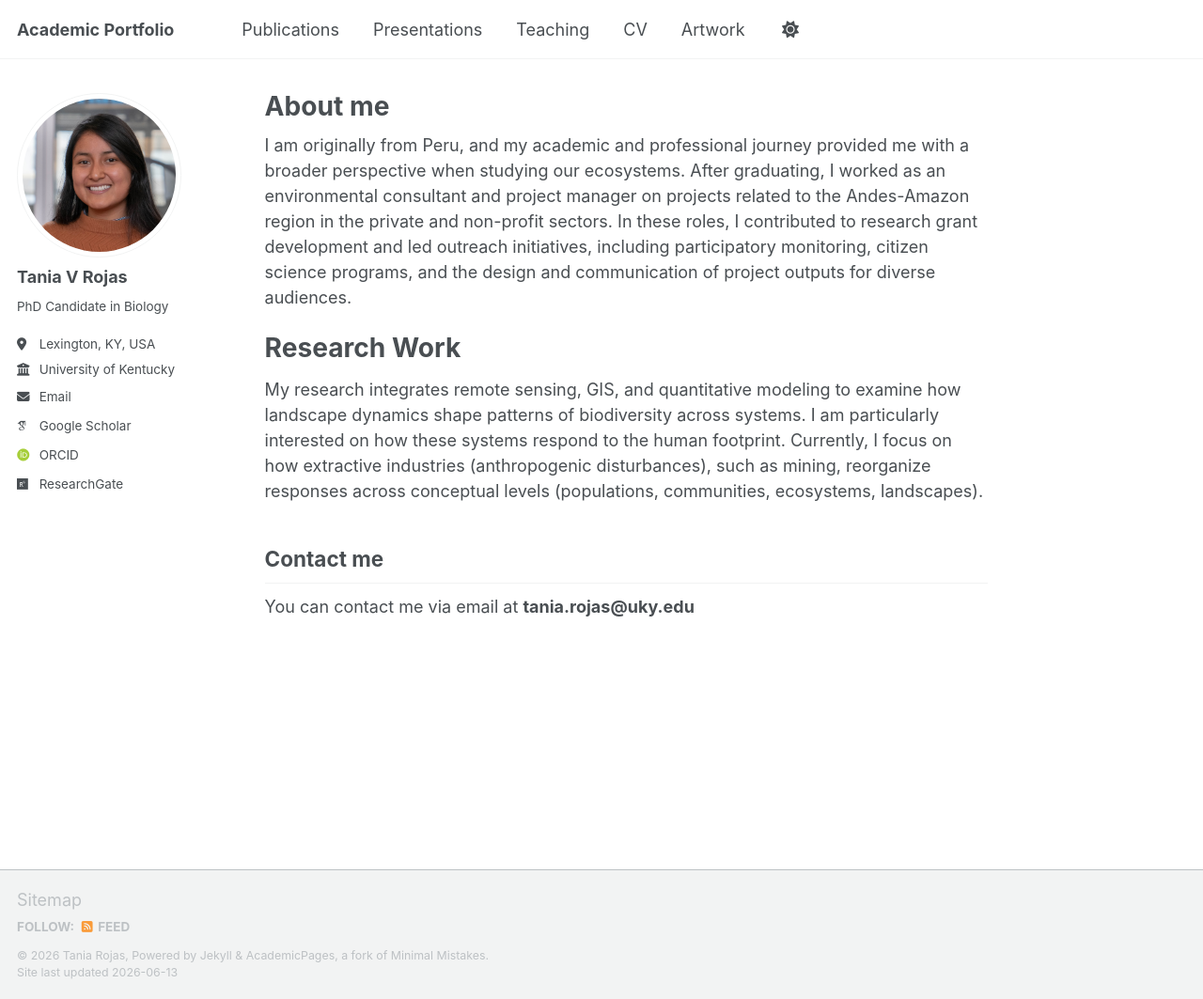
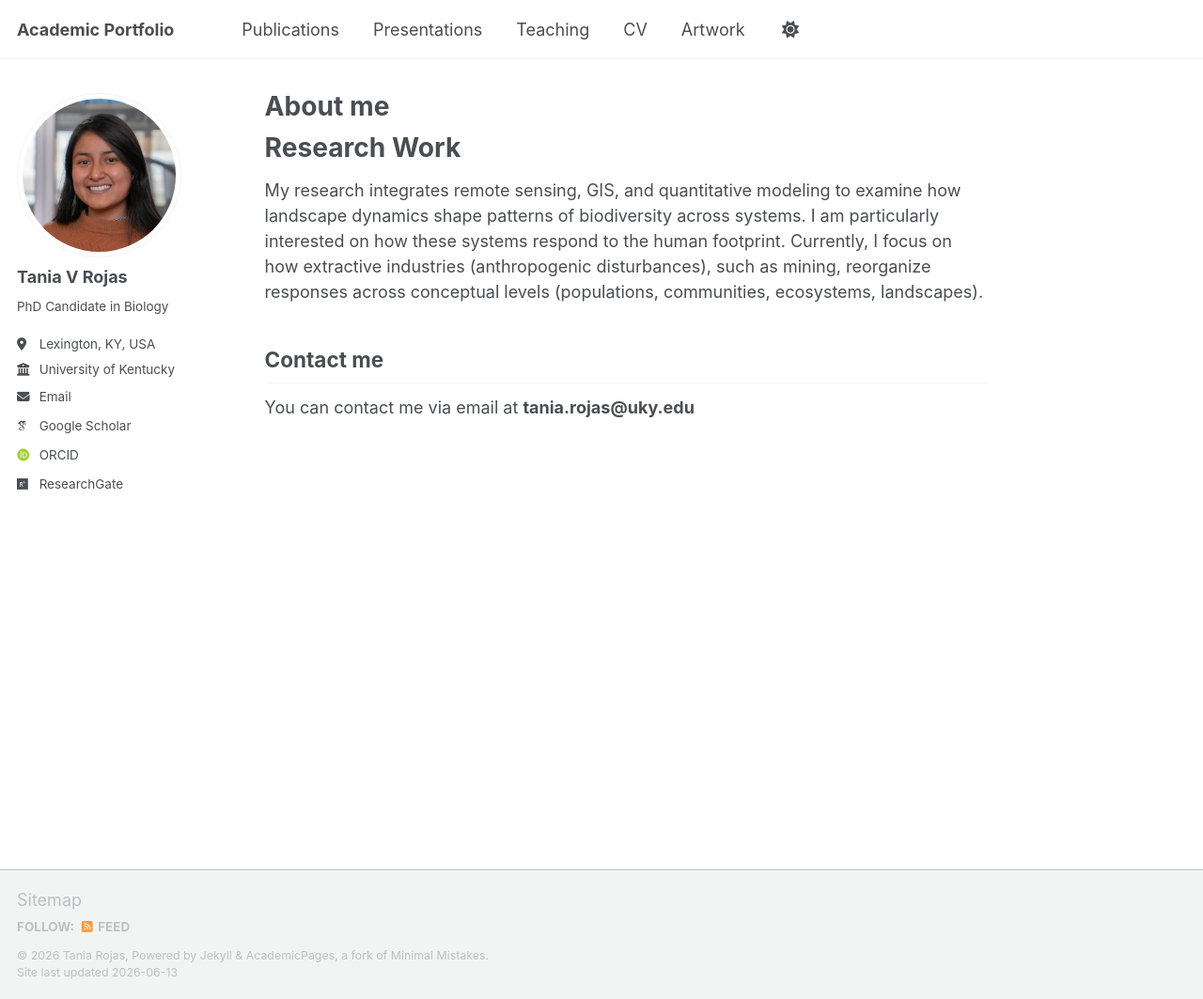
Before and after one commit to taniarojasc/taniarojasc.github.io, a Jekyll site: the page built from _pages/about.md, in a window 1280 px wide and 1063 px high. Shown: the whole window at 94% size. Built offline with Jekyll 4.4.1, drawn with Linux system fonts in a browser that asks for light colours; some web fonts are replaced; a script that is not in the unit is left out.

Commit message:
Update about.md

```diff
--- a/_pages/about.md
+++ b/_pages/about.md
@@ -7,8 +7,6 @@ redirect_from:
   - /about.html
 ---
 
-I am originally from Peru, and my academic and professional journey provided me with a broader perspective when studying our ecosystems. After graduating, I worked as an environmental consultant and project manager on projects related to the Andes-Amazon region in the private and non-profit sectors. In these roles, I contributed to research grant development and led outreach initiatives, including participatory monitoring, citizen science programs, and the design and communication of project outputs for diverse audiences.
-
 Research Work
 ======
 My research integrates remote sensing, GIS, and quantitative modeling to examine how landscape dynamics shape patterns of biodiversity across systems. I am particularly interested on how these systems respond to the human footprint. Currently, I focus on how extractive industries (anthropogenic disturbances), such as mining, reorganize responses across conceptual levels (populations, communities, ecosystems, landscapes).
```
